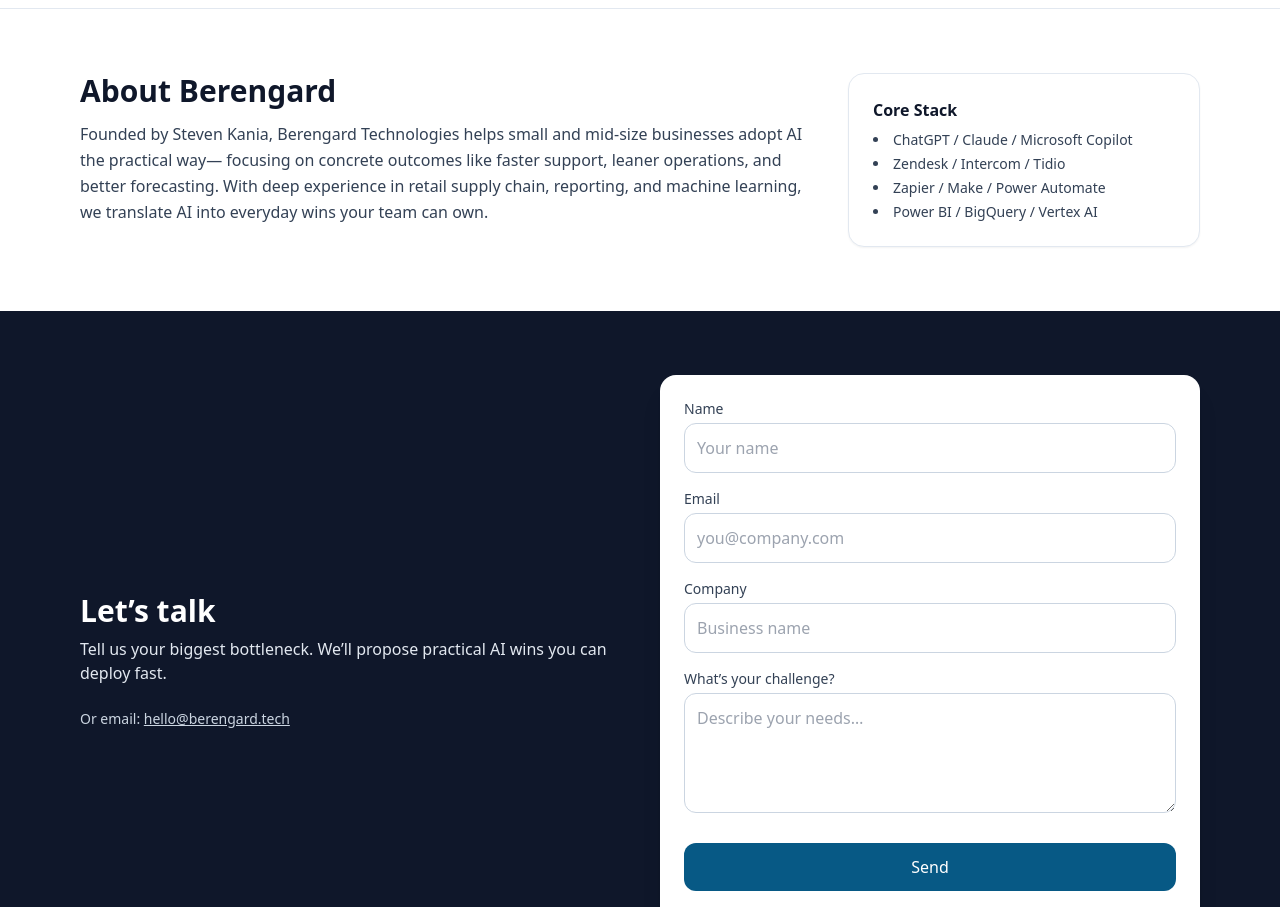
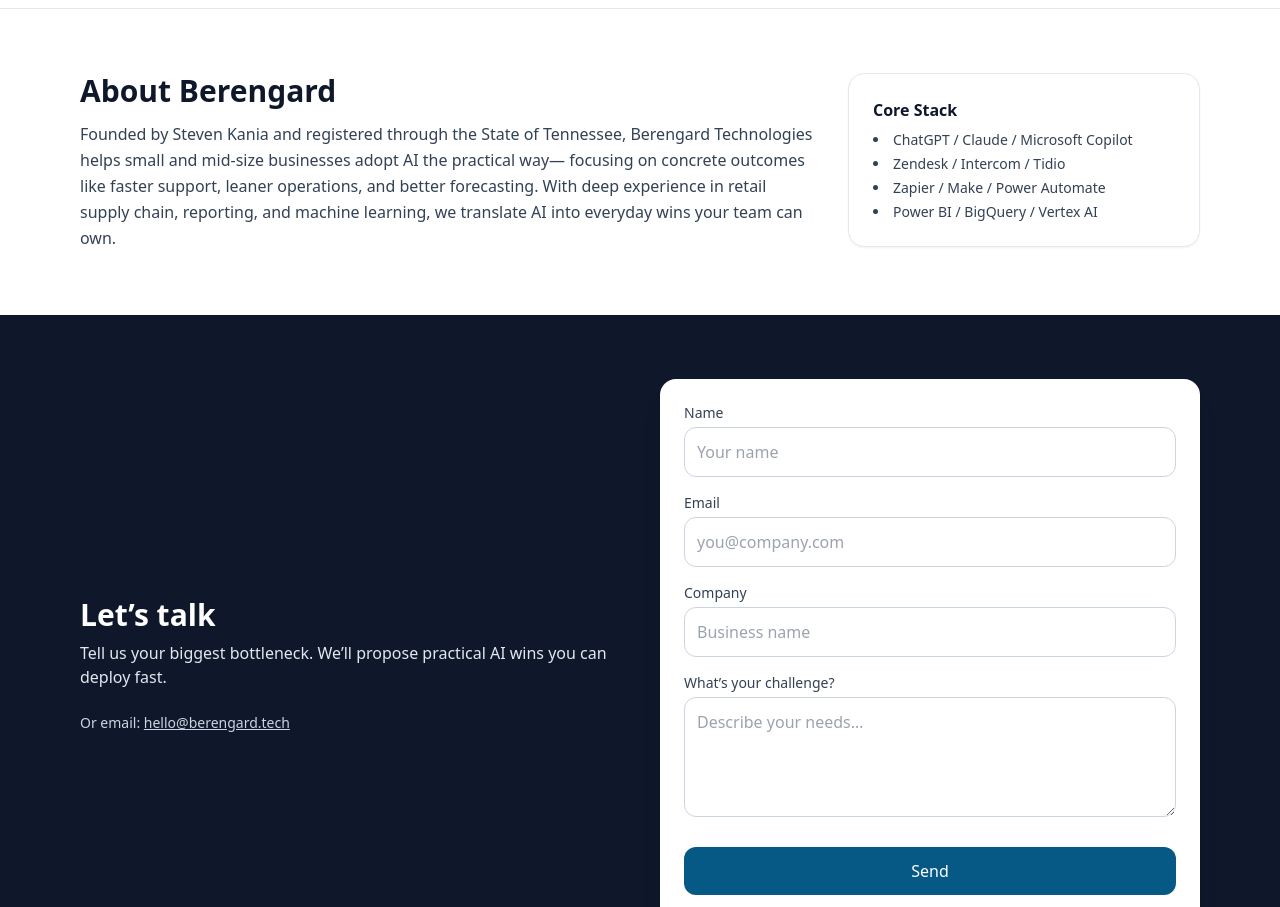
Before and after one commit to skania1892/berengard-site, a React (Vite) app: page / in a window 1280 px wide. Shown: the part 1520-2427 px from the top of the page. Built offline with nearby package versions, Linux system fonts and the light colour scheme.

Commit message:
updated About section to include State of Tennessee

```diff
--- a/src/App.jsx
+++ b/src/App.jsx
@@ -93,7 +93,7 @@
             <div className="md:col-span-2">
               <h2 className="text-3xl font-bold text-slate-900">About Berengard</h2>
               <p className="mt-3 text-slate-700 leading-relaxed">
-                Founded by Steven Kania, Berengard Technologies helps small and mid-size businesses adopt AI the practical way—
+                Founded by Steven Kania and registered through the State of Tennessee, Berengard Technologies helps small and mid-size businesses adopt AI the practical way—
                 focusing on concrete outcomes like faster support, leaner operations, and better forecasting. With deep experience in retail supply chain,
                 reporting, and machine learning, we translate AI into everyday wins your team can own.
               </p>
```
